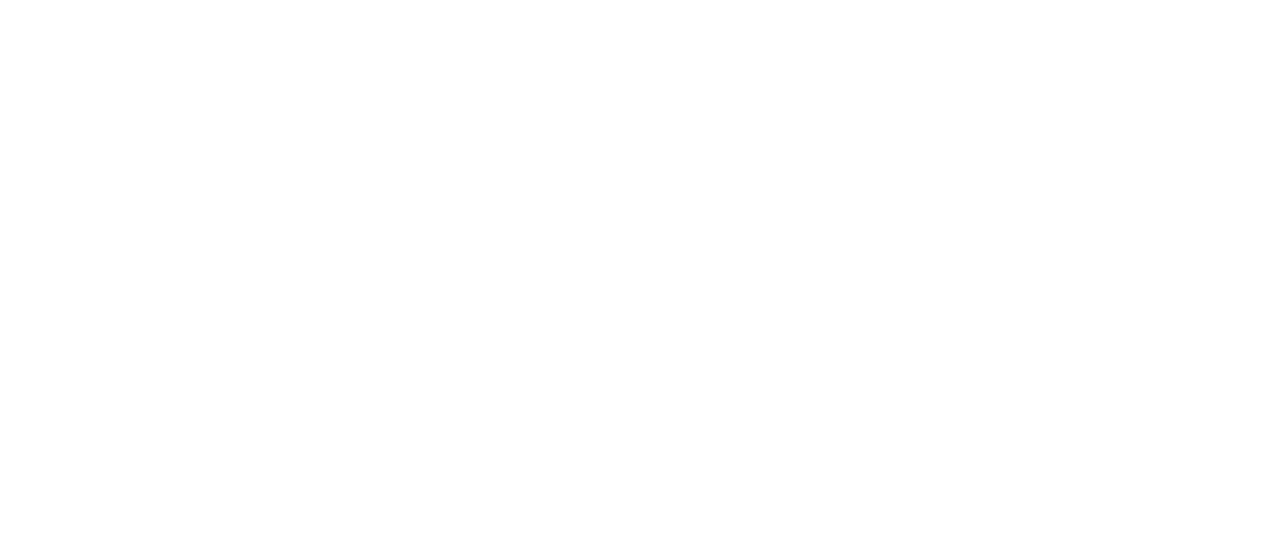
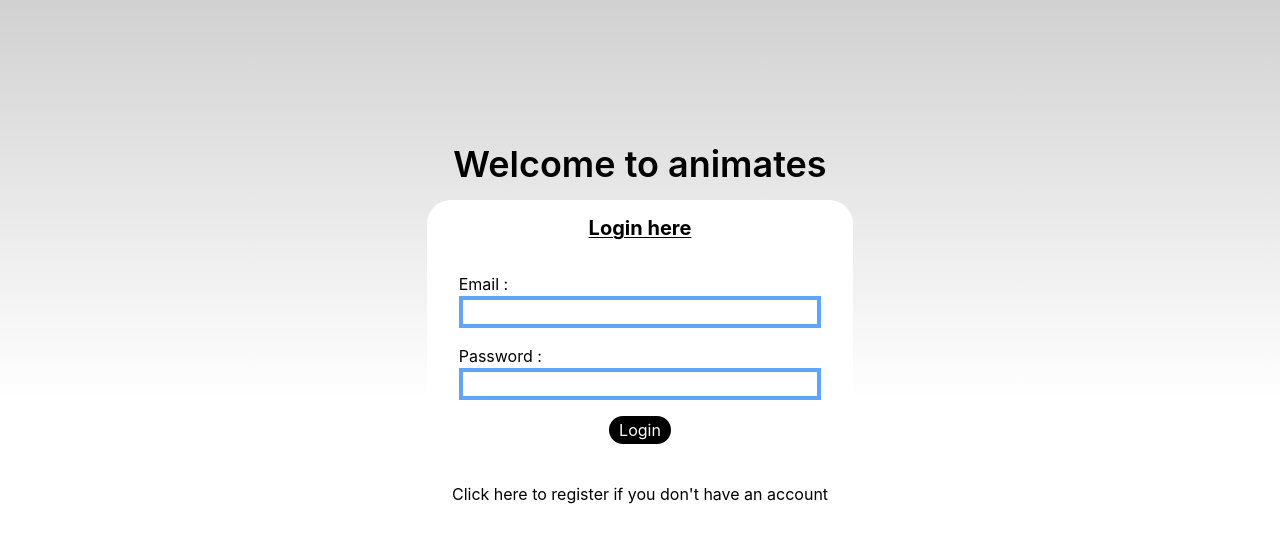
Before and after one commit to Pravasith/capstone-animates, a React (Create React App) app: page /login in a window 1280 px wide. Before the commit this address had no page. Shown: the top 542 px of the page. Built offline with nearby package versions, Linux system fonts and the light colour scheme.

Commit message:
login done

```diff
--- a/src/App.jsx
+++ b/src/App.jsx
@@ -16,16 +16,22 @@
                 <Route path="/" element={<Home />} />
                 <Route path="/settings" element={<Settings />} />
                 <Route path="/register" element={<Register />} />
+                <Route path="/login" element={<Login />} />
             </Routes>
         </Layout>
     </BrowserRouter>
 )
 
 function App() {
+    const name = JSON.parse(localStorage.getItem("user"))?.name
+    const pp = JSON.parse(localStorage.getItem("user"))?.pp
+
     const initialState = {
         user: {
-            name: null,
-            pp: "https://i.pinimg.com/736x/c3/e4/24/c3e424e35083c15a4bd106c46fd051f5.jpg",
+            name: name,
+            pp:
+                pp ||
+                "https://i.pinimg.com/736x/c3/e4/24/c3e424e35083c15a4bd106c46fd051f5.jpg",
         },
     }
 
--- a/src/components/Layout/Header/index.jsx
+++ b/src/components/Layout/Header/index.jsx
@@ -38,10 +38,8 @@
                     </div>
 
                     <div className="flex-row-center px-4 py-1">
-                        <Icon src={globalState.userProfile.thumbnail} />
-                        <p className="p-4">
-                            {globalState.userProfile.fullName}
-                        </p>
+                        <Icon src={globalState.user.pp} />
+                        <p className="p-4">{globalState.user.name}</p>
                     </div>
                 </div>
 
--- a/src/components/Layout/index.jsx
+++ b/src/components/Layout/index.jsx
@@ -5,8 +5,10 @@
 import { useLocation } from "react-router-dom"
 
 const Layout = props => {
-    const showHeadersAndFooters = !useLocation().pathname.includes(
-        "register" || "login"
+    const loc = useLocation().pathname.toLowerCase()
+
+    const showHeadersAndFooters = !(
+        loc.includes("register") || loc.includes("login")
     )
 
     return (
--- a/src/components/Login/index.jsx
+++ b/src/components/Login/index.jsx
@@ -1,46 +1,106 @@
-import { useContext, useEffect } from "react"
+import { useState } from "react"
+import { useContext } from "react"
 import AppContext from "../../contexts/AppContext"
-import { useModal } from "../../hooks/useModal"
+import { useForm } from "../../hooks/useForm"
+import api from "../../services/api"
+import { API_URLS } from "../../services/routes"
+import Button from "../UI/Button"
+
+import { Link } from "react-router-dom"
 
 const Login = props => {
-    const { globalState, dispatch } = useContext(AppContext)
+    const { values, handler } = useForm()
+    const [message, setMessage] = useState()
 
-    const data = {
-        title: "Login to VideoFlix",
-        labels: [
-            {
-                name: "username",
-                title: "Enter Username",
-            },
-            {
-                name: "password",
-                title: "Enter password",
-            },
-        ],
-        submitHandler: values => {
-            dispatch({
-                type: "USER_LOGGED_IN",
-                payload: { fullName: values.username },
-            })
-        },
-        onCloseModal: () => {
-            dispatch({
-                type: "LOGIN_CLICKED",
-                payload: false,
-            })
-        },
+    const { dispatch } = useContext(AppContext)
+
+    const validateEmpty = values => {
+        if (!values.email || !values.password) {
+            return false
+        }
+
+        return true
     }
 
-    const { Modal, openModal } = useModal()
+    const handleSubmit = e => {
+        e.preventDefault()
 
-    useEffect(() => {
-        if (globalState.showLogin) openModal()
-    }, [globalState.showLogin])
+        if (validateEmpty(values)) {
+            const request = {
+                email: values.email,
+                password: values.password,
+            }
+
+            api.POST(API_URLS.LOGIN, request)
+                .then(response => {
+                    if (response.error) {
+                        setMessage(response.message)
+                    } else {
+                        dispatch({
+                            type: "USER_LOGGED_IN",
+                            payload:
+                                response.body.firstName +
+                                " " +
+                                response.body.lastName,
+                        })
+
+                        window.location.replace("/")
+                    }
+                })
+                .catch(err => {
+                    console.log(err)
+                })
+        } else {
+            setMessage("Fields cannot be empty")
+        }
+    }
 
     return (
-        <>
-            <Modal {...data} />
-        </>
+        <div className="flex-col-center w-full">
+            <h1>Welcome to animates</h1>
+
+            <div className="register-screen w-full flex-col-center ">
+                <form
+                    className="flex-col-center my-4 w-1/3 py-4 px-8 bg-white rounded-3xl relative"
+                    onSubmit={handleSubmit}
+                >
+                    <h3 className="font-bold underline">Login here</h3>
+                    <br />
+
+                    <label className="my-2 w-full">
+                        {"Email :"}
+                        <input
+                            className="w-full border-4 border-blue-400"
+                            name={"email"}
+                            type="text"
+                            onChange={handler}
+                        />
+                    </label>
+
+                    <label className="my-2 w-full">
+                        {"Password :"}
+                        <input
+                            className="w-full border-4 border-blue-400"
+                            name={"password"}
+                            type="text"
+                            onChange={handler}
+                        />
+                    </label>
+
+                    <Button className={"my-2"} type={"submit"} text={"Login"} />
+
+                    {!!message && (
+                        <p className="bg-red-500 px-5 py-2 text-white">
+                            {message}
+                        </p>
+                    )}
+                </form>
+
+                <Link to={"/register"}>
+                    <p>Click here to register if you don't have an account</p>
+                </Link>
+            </div>
+        </div>
     )
 }
 
--- a/src/components/PostNew/index.jsx
+++ b/src/components/PostNew/index.jsx
@@ -13,7 +13,7 @@
 
     return (
         <div className="flex-row-north w-full border-b-2 border-black">
-            <Icon src={globalState.userProfile.thumbnail} />
+            <Icon src={globalState.user.pp} />
             <div className="w-full ml-2 flex-col-north ">
                 <TextArea placeholder={"What's on your mind?"} />
                 <div className="w-full flex-row-spaced my-2">
--- a/src/components/Register/index.jsx
+++ b/src/components/Register/index.jsx
@@ -6,11 +6,13 @@
 import { API_URLS } from "../../services/routes"
 import Button from "../UI/Button"
 
+import { Link } from "react-router-dom"
+
 const Register = props => {
     const { values, handler } = useForm()
     const [message, setMessage] = useState()
 
-    const { globalState, dispatch } = useContext(AppContext)
+    const { dispatch } = useContext(AppContext)
 
     const validateEmpty = values => {
         if (
@@ -43,13 +45,13 @@
                     } else {
                         dispatch({
                             type: "USER_LOGGED_IN",
-                            payload: {
-                                name:
-                                    response.body.firstName +
-                                    " " +
-                                    response.body.lastName,
-                            },
+                            payload:
+                                response.body.firstName +
+                                " " +
+                                response.body.lastName,
                         })
+
+                        window.location.replace("/")
                     }
                 })
                 .catch(err => {
@@ -128,6 +130,10 @@
                         </p>
                     )}
                 </form>
+
+                <Link to={"/login"}>
+                    <p>Click here to login if you already have an account</p>
+                </Link>
             </div>
         </div>
     )
--- a/src/reducers/userReducer/index.js
+++ b/src/reducers/userReducer/index.js
@@ -2,33 +2,18 @@
     const { payload } = action
     switch (action.type) {
         case "USER_LOGGED_IN":
+            localStorage.setItem(
+                "user",
+                JSON.stringify({
+                    name: payload,
+                })
+            )
+
             return {
                 ...state,
-                userProfile: {
-                    ...state.userProfile,
-                    fullName: payload.fullName,
+                user: {
+                    name: payload,
                 },
-            }
-
-        case "LOGIN_CLICKED":
-            return {
-                ...state,
-                showLogin: payload,
-            }
-
-        case "USER_SIGNED_IN":
-            return {
-                ...state,
-                userProfile: {
-                    ...state.userProfile,
-                    fullName: payload.fullName,
-                },
-            }
-
-        case "SIGNUP_CLICKED":
-            return {
-                ...state,
-                showSignUp: payload,
             }
 
         default:
```
